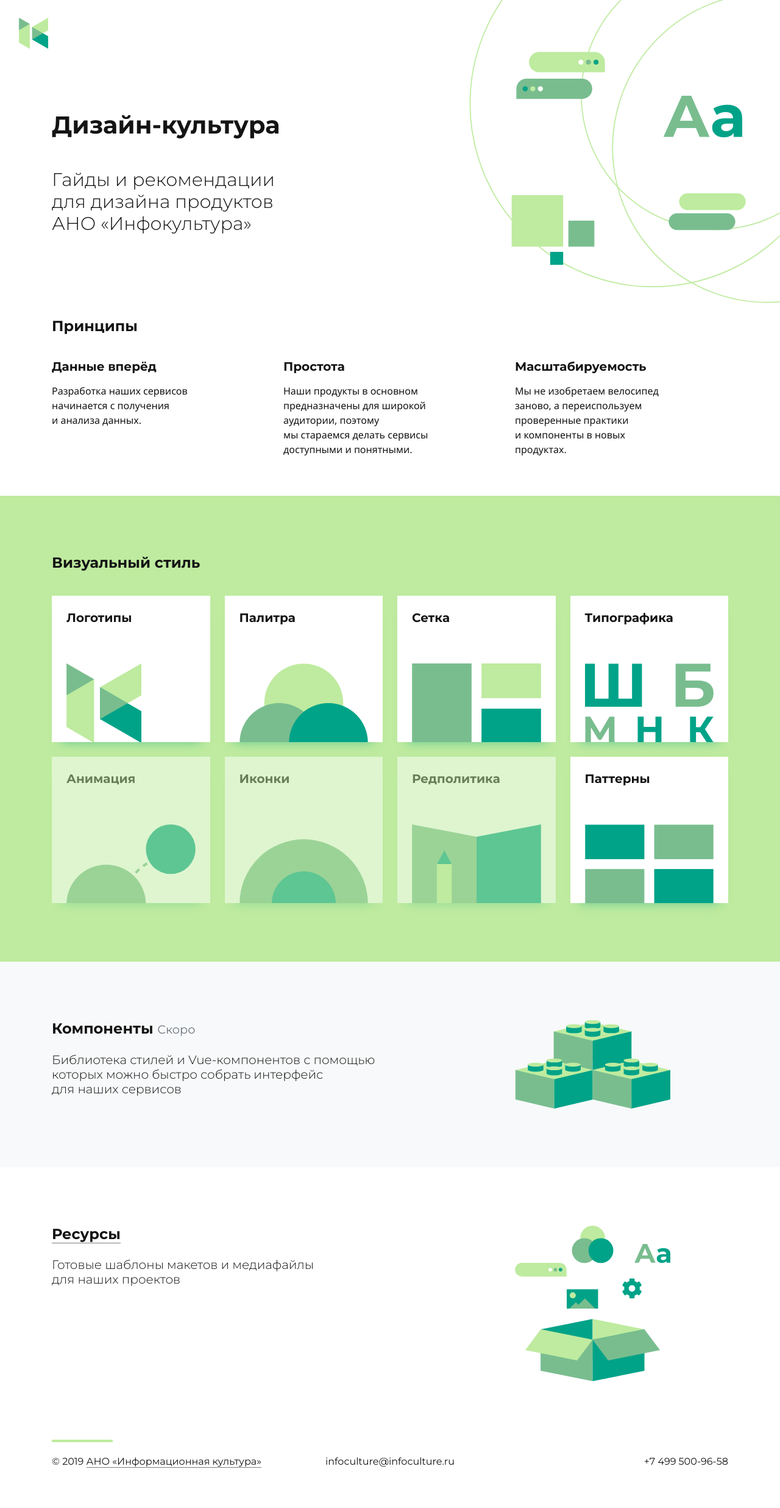
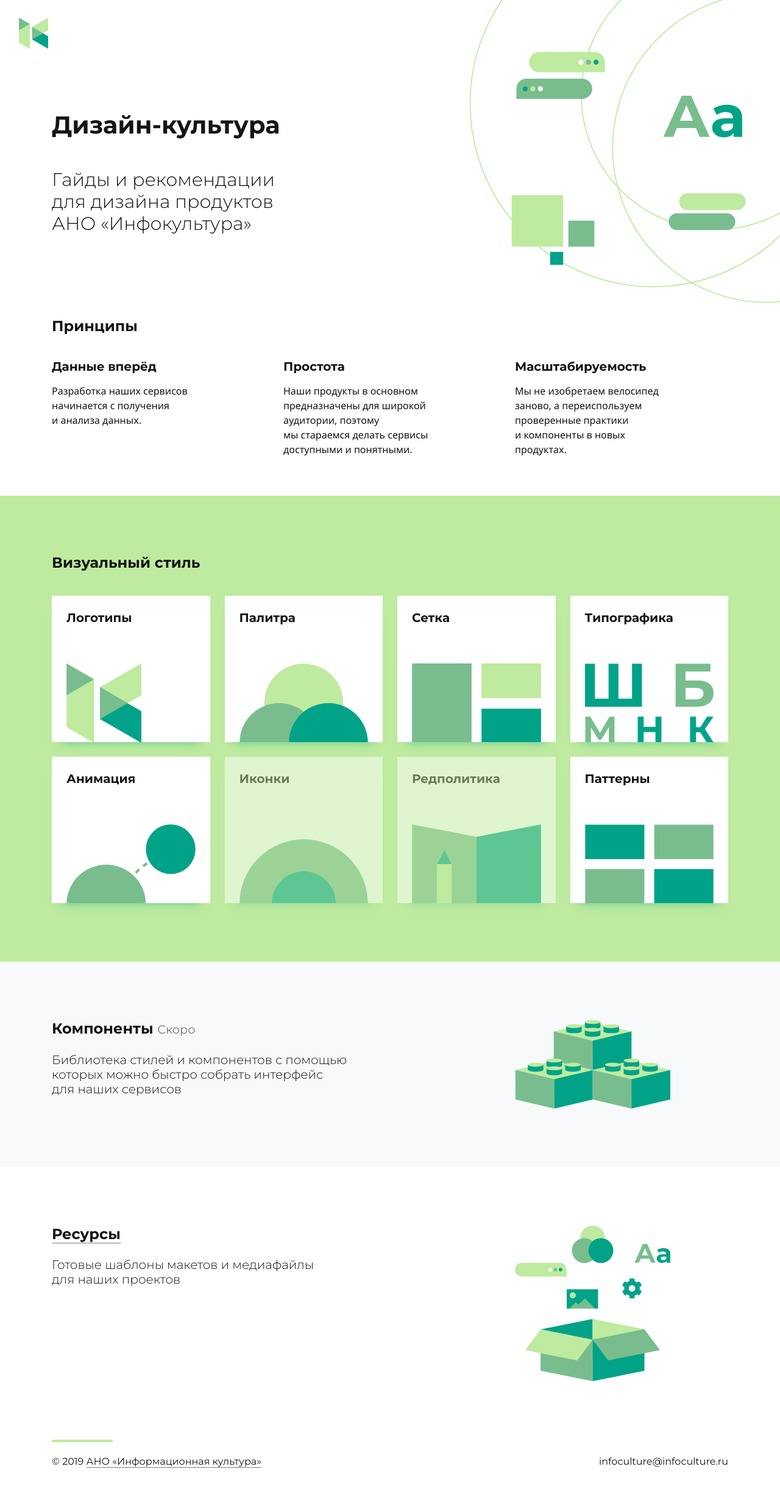
Before and after one commit to infoculture/design-culture, a Jekyll site: the page built from index.html, in a window 1280 px wide. Shown: the whole page at 61% size. Built offline with Jekyll 4.4.1, drawn with Linux system fonts in a browser that asks for light colours; nearby versions of some CDN libraries.

```diff
--- a/_config.yml
+++ b/_config.yml
@@ -52,7 +52,6 @@ collections:
   animation:
     title: Анимация
     position: 5
-    disabled: true
   icon:
     title: Иконки
     position: 6
--- a/_includes/footer.html
+++ b/_includes/footer.html
@@ -4,15 +4,15 @@
 <!--       <div class="col text-center">
         © {% if site.author %}{% if site.author_url %}<a href="{{site.author_url}}">{{site.author}}</a>,{% else %}{{site.author}},{% endif %}{% endif %} {{site.time|date:'%Y'}}
       </div> -->
-      <div class="col">
+      <div class="col-12 col-md mb-2">
       	© {{site.time|date:'%Y'}} {% if site.company %}{% if site.company_url %}<a href="{{site.company_url}}" target="_blank">{{site.company}}</a>{% else %}{{site.company}}{% endif %}{% endif %}
       </div>
-      <div class="col nowrap text-center">
+      <div class="col-12 col-md nowrap text-md-right mb-2">
       	{% if site.company_mail %}{{site.company_mail}}{% endif %}
-      </div>
+      </div><!--
       <div class="col nowrap text-right">
       	{% if site.company_phone %}{{site.company_phone}}{% endif %}
-      </div>
+      </div> -->
     </div>
   </div>
 </footer>
--- a/css/style.css
+++ b/css/style.css
@@ -150,6 +150,36 @@ p,ul{
 	color: #FF5A50;
 }
 
+.card-example{
+	background-color: #BEEB9F;
+}
+.anim-015,
+.anim-025,
+.anim-05,
+.anim-1{
+	transition: all .15s cubic-bezier(0.445, 0.05, 0.55, 0.95);
+	cursor: pointer;
+}
+.anim-015{
+	transition-duration: .15s;
+}
+.anim-025{
+	transition-duration: .25s;
+}
+.anim-05{
+	transition-duration: .5s;
+}
+.anim-1{
+	transition-duration: 1s;
+}
+
+.card-example.anim-015:hover,
+.card-example.anim-025:hover,
+.card-example.anim-05:hover,
+.card-example.anim-1:hover{
+	background-color: #79bd8f;
+}
+
 
 
 
--- a/index.html
+++ b/index.html
@@ -68,7 +68,7 @@ home_bg: true
       <div class="col-md-6">
         <h3 class="mb-4">Компоненты <small class="text-muted">Скоро</small></h3>
         <!-- <h3 class="mb-4"><a href="">Компоненты</a></h3> -->
-        <h4 class="light">Библиотека стилей и&nbsp;Vue-компонентов с&nbsp;помощью которых можно быстро собрать интерфейс для&nbsp;наших сервисов</h4>
+        <h4 class="light">Библиотека стилей и&nbsp;компонентов с&nbsp;помощью которых можно быстро собрать интерфейс для&nbsp;наших сервисов</h4>
       </div>
       <div class="col-md-3 offset-md-2 text-center">
         <img src="{{site.url}}/img/components.svg" alt="components">
```
Also changed, not shown: _animation/01_principles.markdown (added, +10 -0 lines), _animation/02_timing.markdown (added, +31 -0 lines), _animation/03_easing.markdown (added, +8 -0 lines), animation.html (added, +55 -0 lines), 1 other file.
